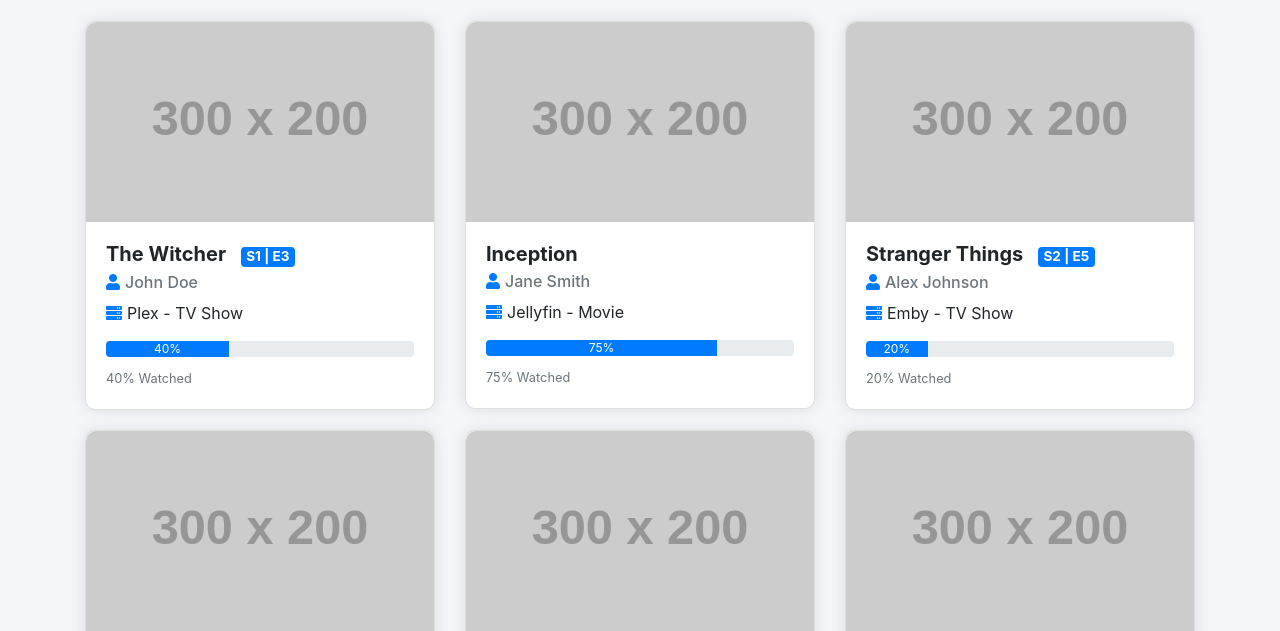
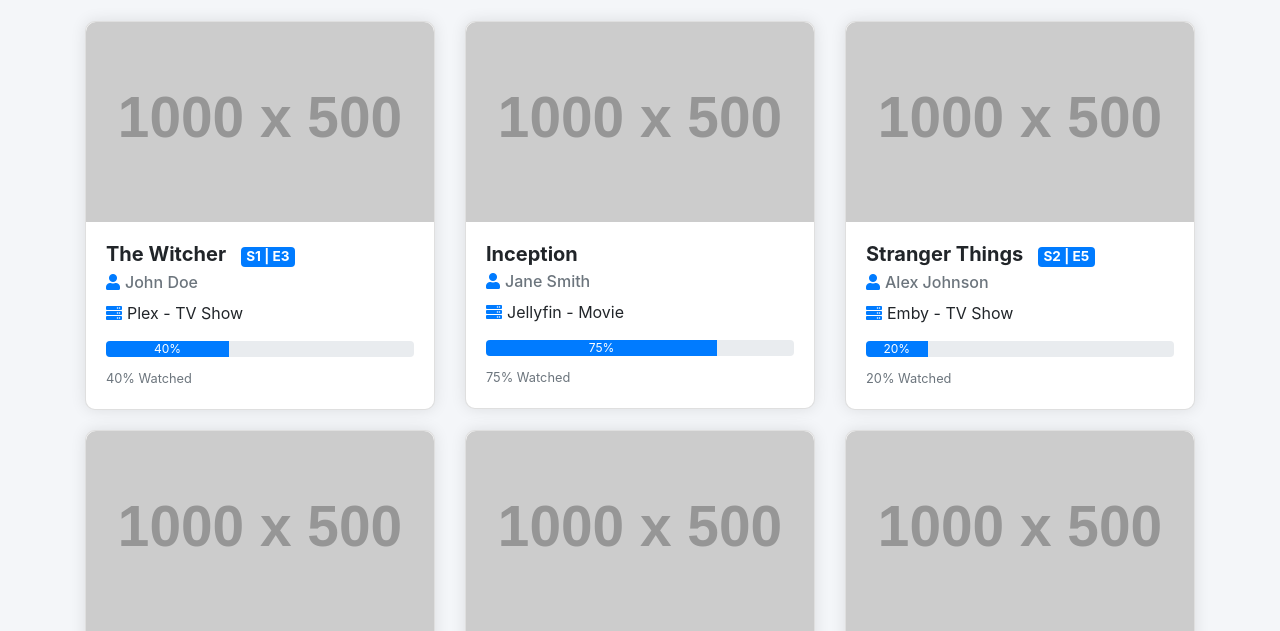
Before and after one commit to Keenan-sad/docker, a plain HTML site: page activities.html in a window 1280 px wide. Shown: the part 169-800 px from the top of the page. Drawn offline with nearby package versions, Linux system fonts and the light colour scheme; placeholder pictures from the web are drawn by us.

Commit message:
Update activities.html

```diff
--- a/activities.html
+++ b/activities.html
@@ -37,7 +37,8 @@
         }
 
         .poster-img {
-            height: 200px;
+            width: 100%;
+            height: 200px; /* Adjusted height to fit better */
             object-fit: cover;
             border-radius: 10px 10px 0 0;
         }
@@ -116,7 +117,7 @@
             <!-- Example Card 1: TV Show -->
             <div class="col-md-4">
                 <div class="card">
-                    <img src="https://via.placeholder.com/300x200?text=The+Witcher" class="card-img-top poster-img"
+                    <img src="https://via.placeholder.com/1000x500?text=The+Witcher" class="card-img-top poster-img"
                         alt="The Witcher">
                     <div class="card-body">
                         <h5 class="card-title">The Witcher <span class="badge badge-primary">S1 | E3</span></h5>
@@ -133,7 +134,7 @@
             <!-- Example Card 2: Movie -->
             <div class="col-md-4">
                 <div class="card">
-                    <img src="https://via.placeholder.com/300x200?text=Inception" class="card-img-top poster-img"
+                    <img src="https://via.placeholder.com/1000x500?text=Inception" class="card-img-top poster-img"
                         alt="Inception">
                     <div class="card-body">
                         <h5 class="card-title">Inception</h5>
@@ -150,7 +151,7 @@
             <!-- Example Card 3: TV Show -->
             <div class="col-md-4">
                 <div class="card">
-                    <img src="https://via.placeholder.com/300x200?text=Stranger+Things" class="card-img-top poster-img"
+                    <img src="https://via.placeholder.com/1000x500?text=Stranger+Things" class="card-img-top poster-img"
                         alt="Stranger Things">
                     <div class="card-body">
                         <h5 class="card-title">Stranger Things <span class="badge badge-primary">S2 | E5</span></h5>
@@ -167,11 +168,11 @@
             <!-- Example Card 4: Movie -->
             <div class="col-md-4">
                 <div class="card">
-                    <img src="https://via.placeholder.com/300x200?text=Avengers+Endgame" class="card-img-top poster-img"
+                    <img src="https://via.placeholder.com/1000x500?text=Avengers+Endgame" class="card-img-top poster-img"
                         alt="Avengers Endgame">
                     <div class="card-body">
                         <h5 class="card-title">Avengers: Endgame</h5>
-                        <h6 class="card-subtitle mb-2 text-muted"><i class="fas fa-user service-icon"></i>Emily Davis</h6>
+                        <h6 class="card-subtitle mb-2 text-muted"><i class="fas fa-user service-icon"></i>Emily White</h6>
                         <p class="card-text"><i class="fas fa-server service-icon"></i>Plex - Movie</p>
                         <div class="progress mb-2">
                             <div class="progress-bar" role="progressbar" style="width: 60%;" aria-valuenow="60"
@@ -184,7 +185,7 @@
             <!-- Example Card 5: TV Show -->
             <div class="col-md-4">
                 <div class="card">
-                    <img src="https://via.placeholder.com/300x200?text=The+Mandalorian" class="card-img-top poster-img"
+                    <img src="https://via.placeholder.com/1000x500?text=The+Mandalorian" class="card-img-top poster-img"
                         alt="The Mandalorian">
                     <div class="card-body">
                         <h5 class="card-title">The Mandalorian <span class="badge badge-primary">S1 | E7</span></h5>
@@ -201,7 +202,7 @@
             <!-- Example Card 6: TV Show -->
             <div class="col-md-4">
                 <div class="card">
-                    <img src="https://via.placeholder.com/300x200?text=Breaking+Bad" class="card-img-top poster-img"
+                    <img src="https://via.placeholder.com/1000x500?text=Breaking+Bad" class="card-img-top poster-img"
                         alt="Breaking Bad">
                     <div class="card-body">
                         <h5 class="card-title">Breaking Bad <span class="badge badge-primary">S3 | E8</span></h5>
```
